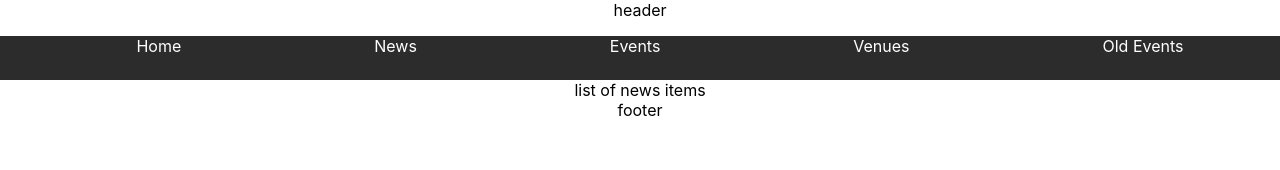
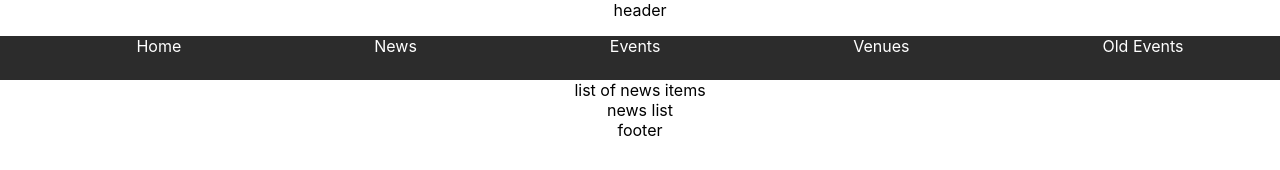
Before and after one commit to chriswright61dev/levfest, a React (Create React App) app: page /news in a window 1280 px wide. Shown: the top 170 px of the page. Built offline with nearby package versions, Linux system fonts and the light colour scheme.

Commit message:
add context and module to receive data

```diff
--- a/src/App.js
+++ b/src/App.js
@@ -1,5 +1,5 @@
 import "./App.css";
-
+import MainDataContext from "./data/MainDataContext";
 import { BrowserRouter as Router, Switch, Route } from "react-router-dom";
 import Header from "./components/Header/Header";
 import Footer from "./components/Footer/Footer";
@@ -14,6 +14,7 @@ import NewsItem from "./pages/NewsItem";
 function App() {
   return (
     <div className="App">
+      <MainDataContext>
         <Router>
           <Header />
           <Switch>
@@ -44,6 +45,7 @@ function App() {
           </Switch>
           <Footer />
         </Router>
+      </MainDataContext>
     </div>
   );
 }
--- /dev/null
+++ b/src/data/MainDataContext.js
@@ -0,0 +1,17 @@
+import React, { createContext, useState } from "react";
+
+export const MainDataContext = createContext();
+function MainDataContextProvider(props) {
+  const [mainState, setMainState] = useState({
+    news: "news",
+    events: "events",
+    venues: "venues",
+  });
+
+  return (
+    <MainDataContext.Provider value={mainState}>
+      {props.children}
+    </MainDataContext.Provider>
+  );
+}
+export default MainDataContextProvider;
--- /dev/null
+++ b/src/modules/News/NewsList/NewsList.js
@@ -0,0 +1,9 @@
+import React, { useContext } from "react";
+import { MainDataContext } from "../../../data/MainDataContext";
+function NewsList() {
+  const state = useContext(MainDataContext).news;
+  console.log("state", state);
+  return <div>news list </div>;
+}
+
+export default NewsList;
--- a/src/pages/News.js
+++ b/src/pages/News.js
@@ -1,7 +1,12 @@
 import React from "react";
-
+import NewsList from "../modules/News/NewsList/NewsList";
 function News() {
-  return <div>list of news items</div>;
+  return (
+    <div>
+      list of news items
+      <NewsList />
+    </div>
+  );
 }
 
 export default News;
```
Lines whose indentation alone changed are shown as unchanged.
